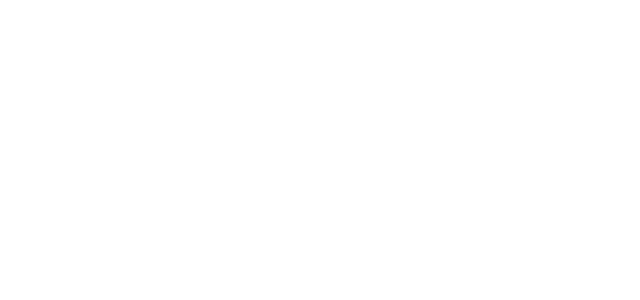
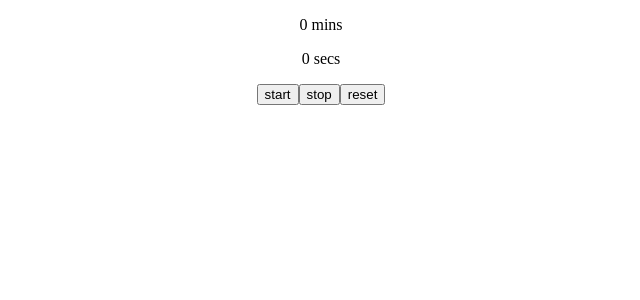
Before and after one commit to Oyinbrakemigrace/react-learning, a React (Create React App) app: page / in a window 1280 px wide. Shown: the top 300 px of the page, without its empty margins (319-959 px from the left). Built offline with nearby package versions, Linux system fonts and the light colour scheme.

Commit message:
Timer app

```diff
--- a/src/App.js
+++ b/src/App.js
@@ -7,7 +7,7 @@ import "./App.css";
 // import ChangeColor from "./Components/ChangeColor";
 // import ChangeProfile from "./Components/ChangeProfile";
 //import GameBoard from "./Components/GameBoard";
-import TheUseRefHook from "./HooksLearning/theUseRefHook";
+// import TheUseRefHook from "./HooksLearning/theUseRefHook";
 import Timer from "./Components/Timer";
 
 
--- a/src/Components/Timer.js
+++ b/src/Components/Timer.js
@@ -1,8 +1,33 @@
+import React, { useState } from 'react'
 
+function Timer() {
+    const[timer, setTimer]= useState(0)
 
-function Timer(){
+    function startTimer(){
+        window.myTimer= setInterval(()=>{
+            setTimer((time)=>time+1)
+        }, 1000)
+    }
+
+    function stopTimer(){
+        clearInterval(window.myTimer)
+    }
+
+    function resetTimer(){
+        clearInterval(window.myTimer)
+        setTimer(0)
+    }
+
     return(
-        <div></div>
+        <div>
+            <p>{Math.trunc(timer/60)} mins</p>
+            <p>{timer%60} secs</p>
+            <div>
+                <button onClick={startTimer}>start</button>
+                <button onClick={stopTimer}>stop</button>
+                <button onClick={resetTimer}>reset</button>
+            </div>
+        </div>
     )
 }
 
```
